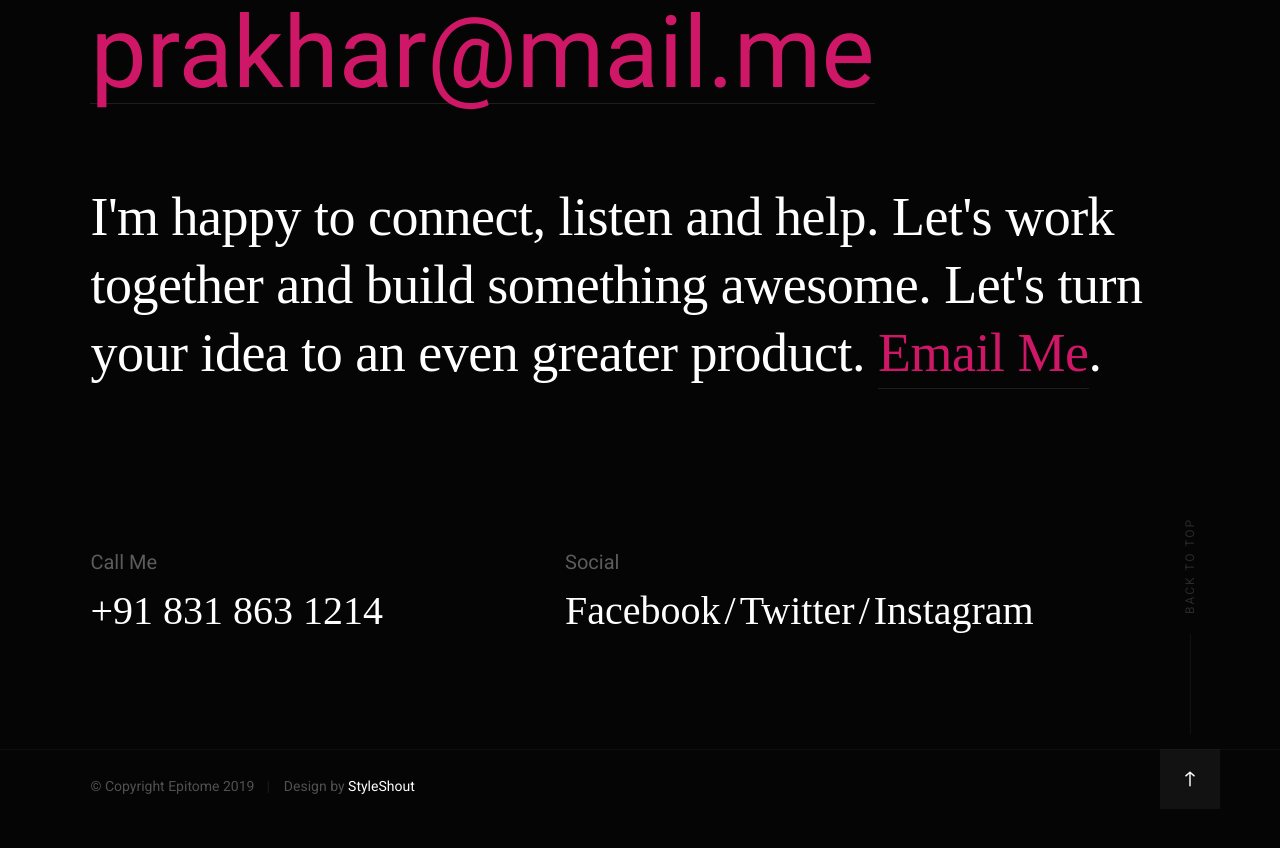
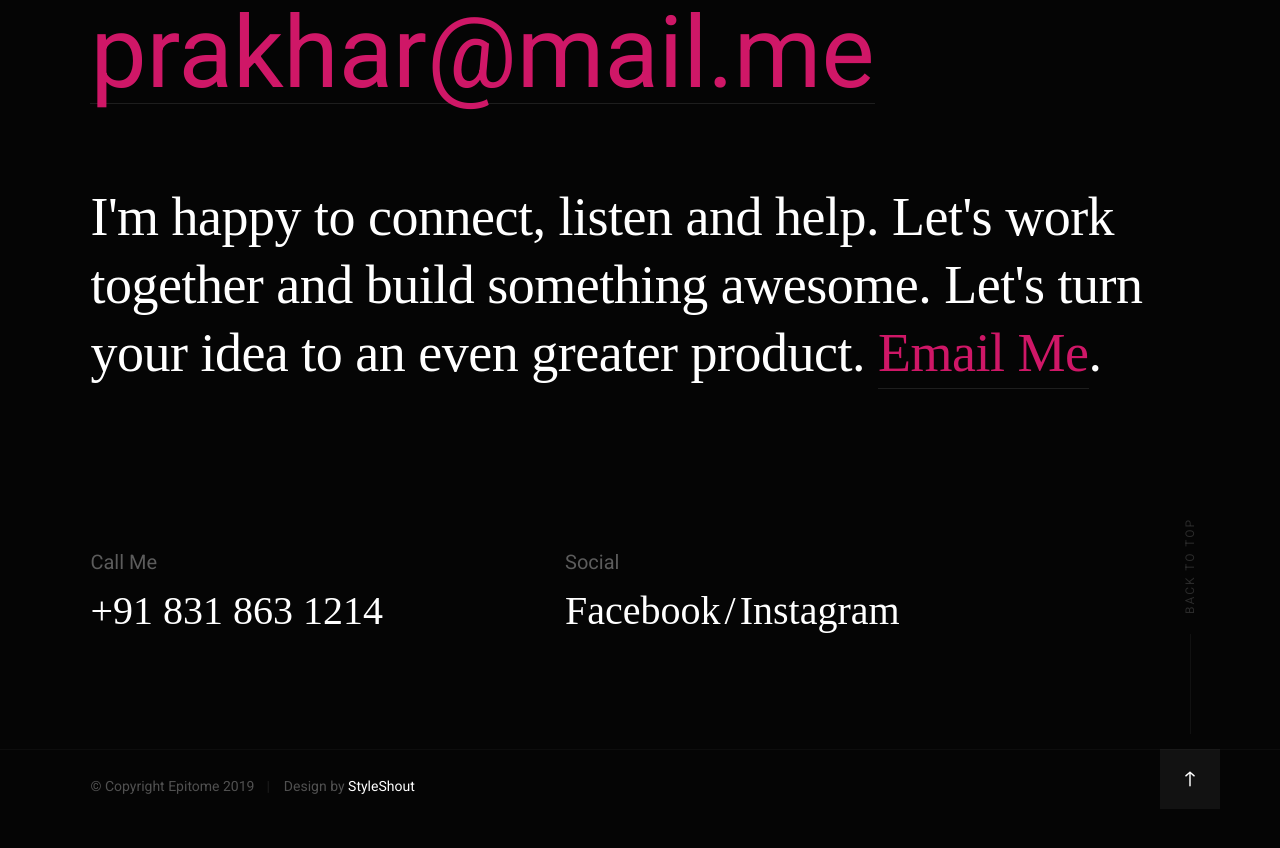
Before and after one commit to shashwat0003/prakharuniyal.github.io, a plain HTML site: page index.html in a window 1280 px wide. Shown: the part 6205-7053 px from the top of the page. Drawn offline with Linux system fonts and the light colour scheme; a web font is replaced by a local one.

Commit message:
Update index.html

```diff
--- a/index.html
+++ b/index.html
@@ -398,7 +398,6 @@
                 <h4>Social</h4>
                 <ul>
                     <li><a href="https://www.facebook.com/UniyalPrakhar" title="Facebook">Facebook</a></li>
-                    <li><a href="https://twitter.com/prakhar_uniyal" title="Twitter">Twitter</a></li>
                     <li><a href="https://www.instagram.com/prakhar_uniyal" title="Instagram">Instagram</a></li>
                 </ul>
             </div>
```
